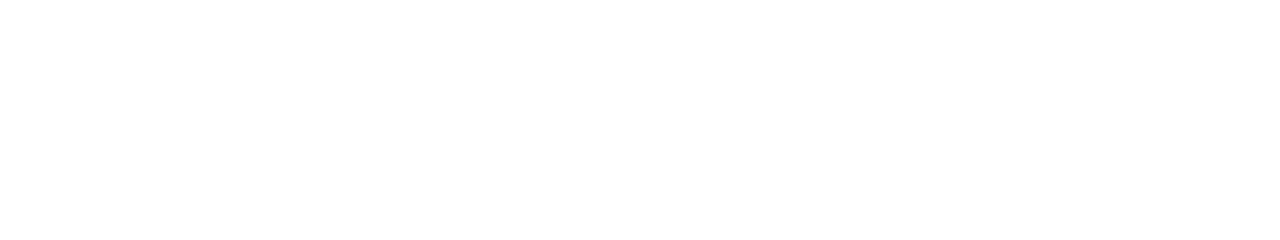
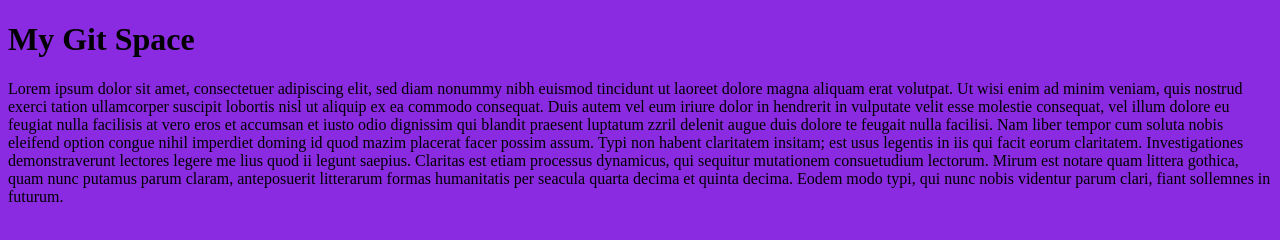
Before and after one commit to SterlingP123/my-git-space, a plain HTML site: page index.html in a window 1280 px wide. Drawn offline with Linux system fonts and the light colour scheme.

Commit message:
changed background color and added copy

```diff
--- a/index.html
+++ b/index.html
@@ -5,8 +5,29 @@
     <meta name="viewport" content="width=device-width, initial-scale=1.0">
     <meta http-equiv="X-UA-Compatible" content="ie=edge">
     <title>Document</title>
+    <link rel="stylesheet" href="main.css" type="text/css" />
 </head>
 <body>
-
+    <h1>My Git Space</h1>
+    <p>Lorem ipsum dolor sit amet, consectetuer adipiscing elit,
+    sed diam nonummy nibh euismod tincidunt ut laoreet dolore
+    magna aliquam erat volutpat. Ut wisi enim ad minim veniam,
+    quis nostrud exerci tation ullamcorper suscipit lobortis nisl
+    ut aliquip ex ea commodo consequat. Duis autem vel eum iriure
+    dolor in hendrerit in vulputate velit esse molestie consequat,
+    vel illum dolore eu feugiat nulla facilisis at vero eros et
+    accumsan et iusto odio dignissim qui blandit praesent luptatum
+    zzril delenit augue duis dolore te feugait nulla facilisi.
+    Nam liber tempor cum soluta nobis eleifend option congue
+    nihil imperdiet doming id quod mazim placerat facer possim
+    assum. Typi non habent claritatem insitam; est usus legentis
+    in iis qui facit eorum claritatem. Investigationes
+    demonstraverunt lectores legere me lius quod ii legunt saepius.
+    Claritas est etiam processus dynamicus, qui sequitur mutationem
+    consuetudium lectorum. Mirum est notare quam littera gothica,
+    quam nunc putamus parum claram, anteposuerit litterarum formas
+    humanitatis per seacula quarta decima et quinta decima. Eodem
+    modo typi, qui nunc nobis videntur parum clari, fiant sollemnes
+    in futurum.</p>
 </body>
 </html>
--- a/main.css
+++ b/main.css
@@ -0,0 +1,3 @@
+body {
+    background-color: #8a2be2;
+}
```
